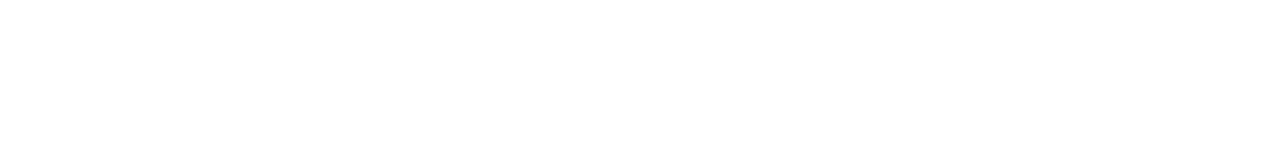
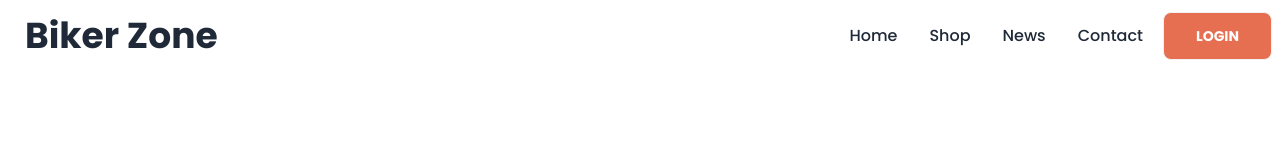
Before and after one commit to ador071/biker-zone-practice, a plain HTML site: page index.html in a window 1280 px wide. Drawn offline with nearby package versions, Linux system fonts and the light colour scheme.

Commit message:
navbar added

```diff
--- a/index.html
+++ b/index.html
@@ -16,8 +16,56 @@
         font-family: 'Poppins', sans-serif;
         }
     </style>
+      <script>
+        tailwind.config = {
+          theme: {
+            extend: {
+              colors: {
+                clifford: '#da373d',
+                'bike-primary': '#E76F51',
+              }
+            }
+          }
+        }
+      </script>
 </head>
+<body class="font-poppins">
+    <header class="container m-auto">
+        <nav>
+            <div class="navbar bg-base-100">
+                <div class="navbar-start flex-1">
+                  <div class="dropdown">
+                    <label tabindex="0" class="btn btn-ghost lg:hidden">
+                      <svg xmlns="http://www.w3.org/2000/svg" class="h-5 w-5" fill="none" viewBox="0 0 24 24" stroke="currentColor"><path stroke-linecap="round" stroke-linejoin="round" stroke-width="2" d="M4 6h16M4 12h8m-8 6h16" /></svg>
+                    </label>
+                    <ul tabindex="0" class="menu font-medium text-base menu-sm dropdown-content mt-3 z-[1] p-2 shadow bg-base-100 rounded-box w-52">
+                      <li><a>Home</a></li>
+                      <li><a>Shop</a></li>
+                      <li><a>News</a></li>
+                      <li><a>Contact</a></li>
+                    </ul>
+                  </div>
+                  <a class="btn btn-ghost normal-case text-4xl font-bold">Biker Zone</a>
+                </div>
+                <div class="navbar-center hidden lg:flex">
+                  <ul class="menu font-medium text-base menu-horizontal px-1">
+                    <li><a>Home</a></li>
+                    <li><a>Shop</a></li>
+                    <li><a>News</a></li>
+                    <li><a>Contact</a></li>
+                  </ul>
+                </div>
+                <div class=" hidden md:flex">
+                  <a class="btn bg-bike-primary font-bold px-8 text-white">Login</a>
+                </div>
+              </div>
+        </nav>
+    </header>
     <body>
 
     </body>
+    <footer>
+
+    </footer>
+</body>
 </html>
```
Lines whose indentation alone changed are shown as unchanged.
